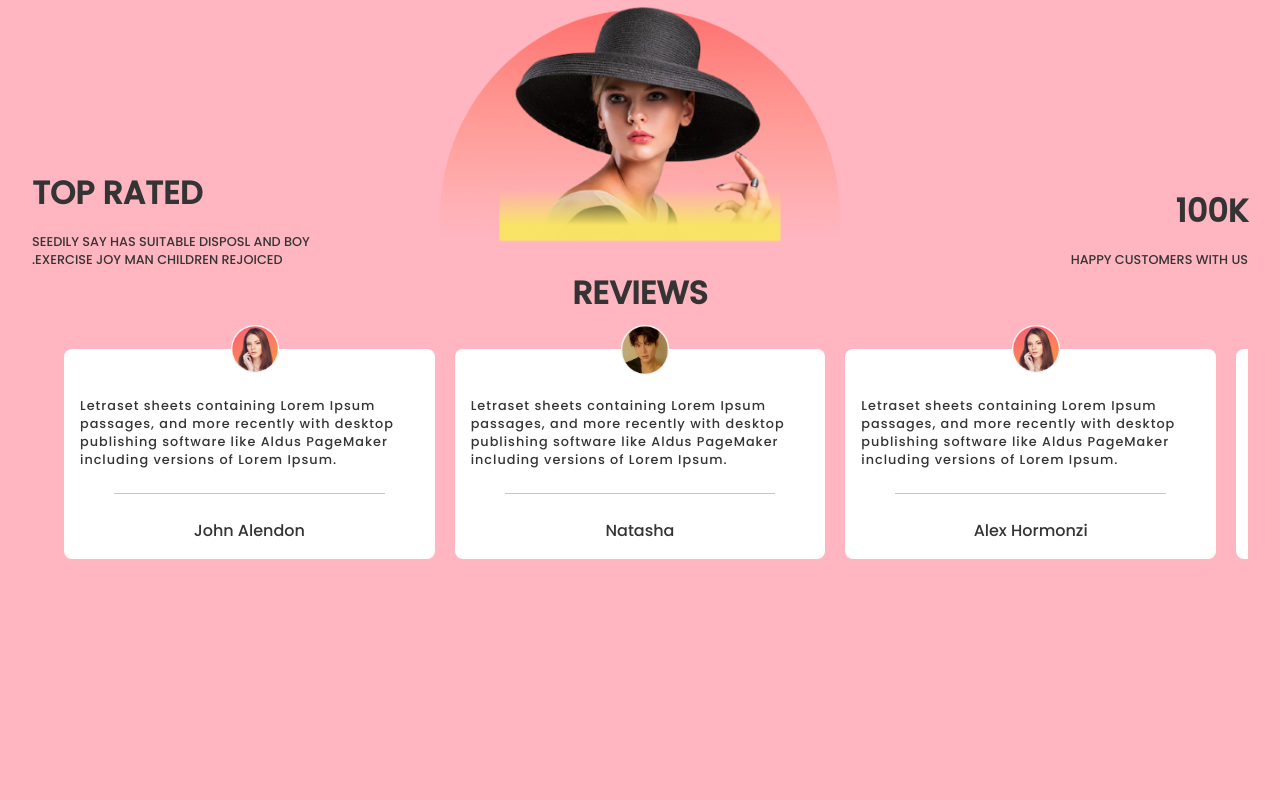
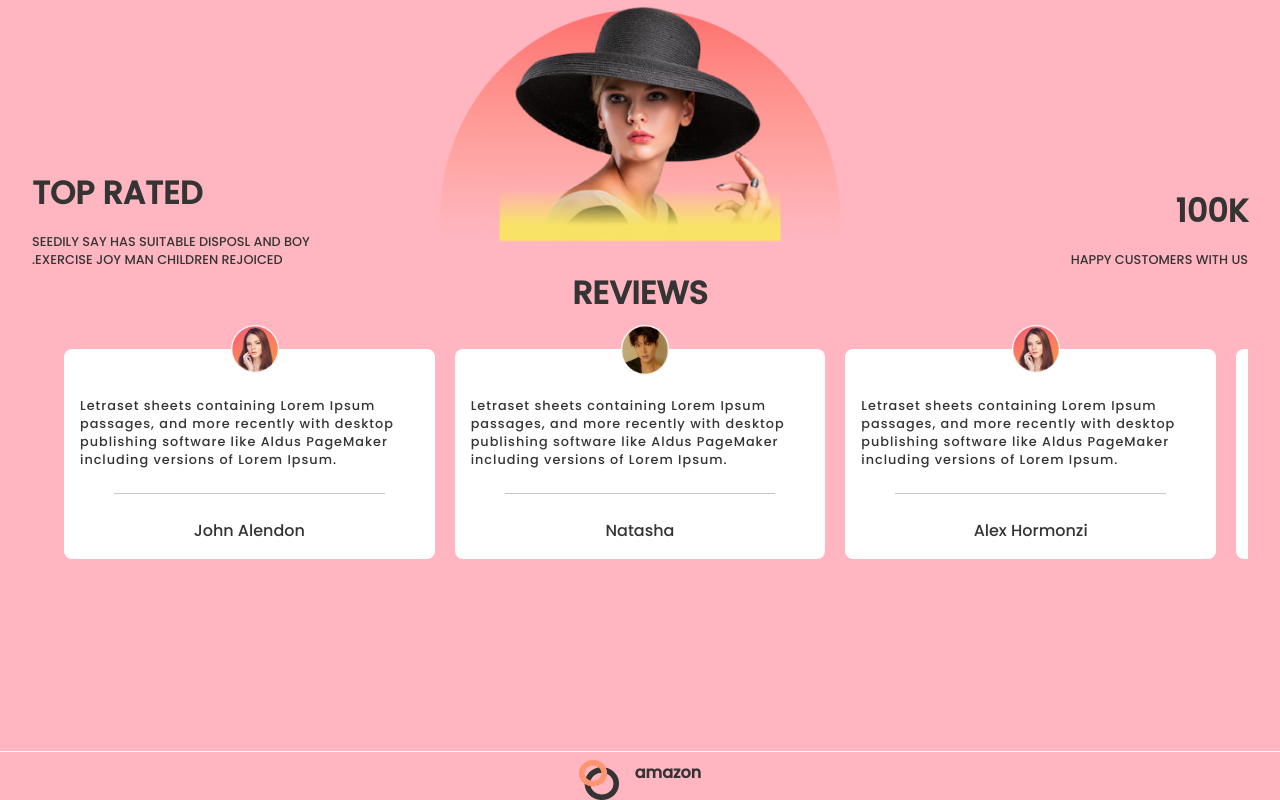
Before and after one commit to Ashishbansal083/e-commerce, a React (Create React App) app: page / in a window 1280 px wide. Shown: the part 1864-2664 px from the top of the page. Before the commit the page ends 2519 px from the top, so only its background shows below. Built offline with nearby package versions, Linux system fonts and the light colour scheme.

Commit message:
footer start

```diff
--- a/package.json
+++ b/package.json
@@ -4,6 +4,7 @@
   "private": true,
   "dependencies": {
     "@formkit/auto-animate": "^1.0.0-beta.5",
+    "@heroicons/react": "^2.0.13",
     "@testing-library/jest-dom": "^5.16.5",
     "@testing-library/react": "^13.4.0",
     "@testing-library/user-event": "^13.5.0",
--- a/src/App.js
+++ b/src/App.js
@@ -6,6 +6,7 @@ import Slider from "./components/Slider/Slider";
 import Virtuals from "./components/Virtuals/Virtuals";
 import Products from "./components/Products/Products";
 import Testimonials from "./components/Testimonials/Testimonials";
+import Footer from "./components/Footer/Footer";
 
 function App() {
   return (
@@ -16,6 +17,8 @@ function App() {
       <Virtuals/>
       <Products/>
       <Testimonials/>
+      <Footer/>
+
     </div>
   );
 }
--- /dev/null
+++ b/src/components/Footer/Footer.js
@@ -0,0 +1,29 @@
+import React from 'react'
+import css from './Footer.module.css'
+import logo from '../../assets/logo.png'
+import {
+    InboxIcon,
+    PhoneIcon,
+    LocationMarkerIcon,
+    LoginIcon,
+    UsersIcon,
+    LinkIcon,
+
+} from '@heroicons/react/outline' ;
+
+const Footer = () => {
+  return (
+    <div className={css.cfooterwrapper}>
+        <hr/>
+        <div className={css.cfooter}>
+            <div className={css.logo}>
+            <img src={logo} alt=""/>
+            <span>amazon</span>
+            </div>
+        </div>
+
+    </div>
+  )
+}
+
+export default Footer
--- /dev/null
+++ b/src/components/Footer/Footer.module.css
@@ -0,0 +1,32 @@
+.cfooterwrapper{
+    /* display: flex;
+    flex-direction: row; */
+    width: 100%;
+    margin-top: 5rem;
+}
+.cfooterwrapper>hr{
+    height: 1px;
+    border: none;
+    background: white;
+    width: 100%;
+    margin-top: 1rem;
+}
+.cfooter{
+    display: flex;
+    flex-direction: row;
+    width: 100%;
+    justify-content: space-around;
+}
+.logo{
+    display: flex;
+    gap: 1rem;
+    align-items: flex-start;
+}
+.logo>img{
+    width: 2.5rem;
+    height: 2.5rem;
+}
+.logo>span{
+    font-weight: 600;
+    font-size: 1rem;
+}
```
Also changed, not shown: 1 other file (tests, documents, lock files or other folders).
